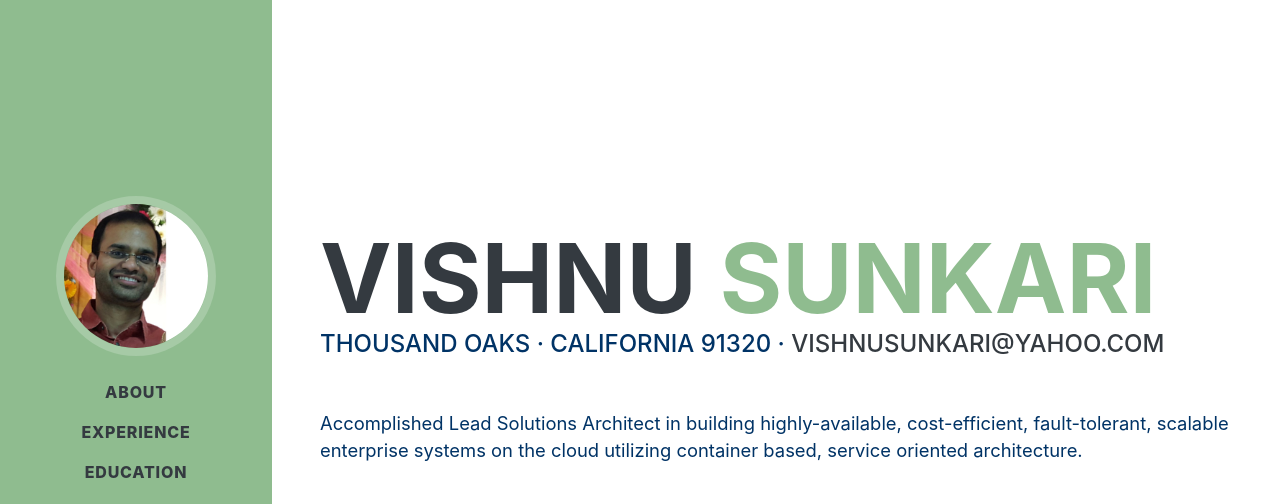
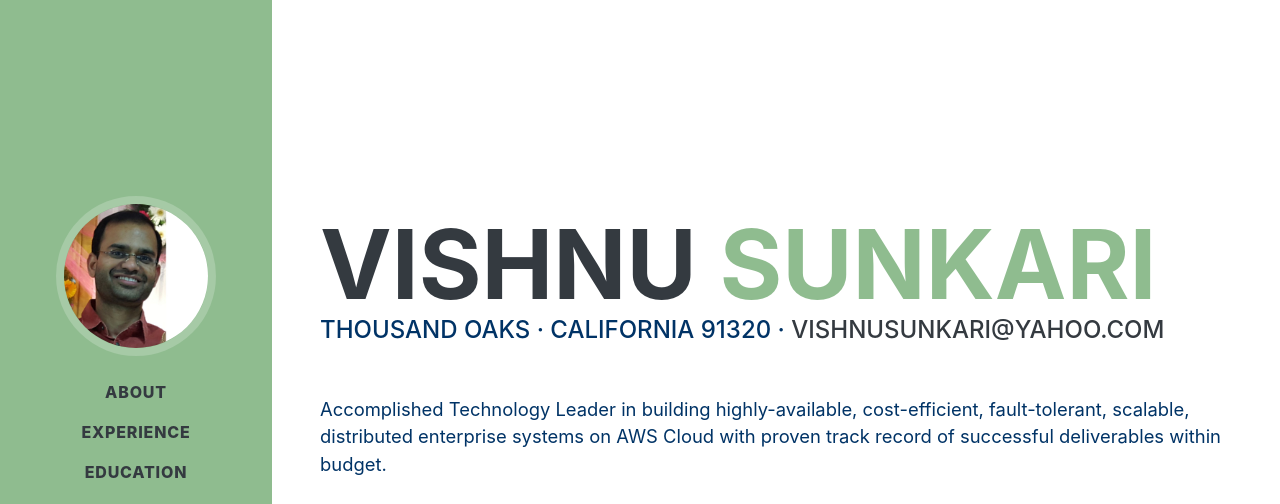
Before and after one commit to vishnusunkari/website, a plain HTML site: page docs/index.html in a window 1280 px wide. Shown: the top 504 px of the page. Drawn offline with nearby package versions, Linux system fonts and the light colour scheme; a web font is replaced by a local one.

Commit message:
Update text

```diff
--- a/docs/index.html
+++ b/docs/index.html
@@ -48,7 +48,7 @@
                 <div class="resume-section-content">
                     <h1 class="mb-0">Vishnu <span class="text-primary">Sunkari</span></h1>
                     <div class="subheading mb-5">Thousand Oaks · California 91320 · <a href="mailto:vishnusunkari@yahoo.com">vishnusunkari@yahoo.com</a></div>
-                    <p class="lead mb-5">Accomplished Lead Solutions Architect in building highly-available, cost-efficient, fault-tolerant, scalable enterprise systems on the cloud utilizing container based, service oriented architecture.</p>
+                    <p class="lead mb-5">Accomplished Technology Leader in building highly-available, cost-efficient, fault-tolerant, scalable, distributed enterprise systems on AWS Cloud with proven track record of successful deliverables within budget.</p>
                     <div class="social-icons">
                         <a class="social-icon" href="https://www.linkedin.com/pub/vishnu-sunkari/a/404/72a"><i class="fab fa-linkedin-in"></i></a>
                         <a class="social-icon" href="http://techgry.com"><i class="summary-link">blog</i></a>
```
